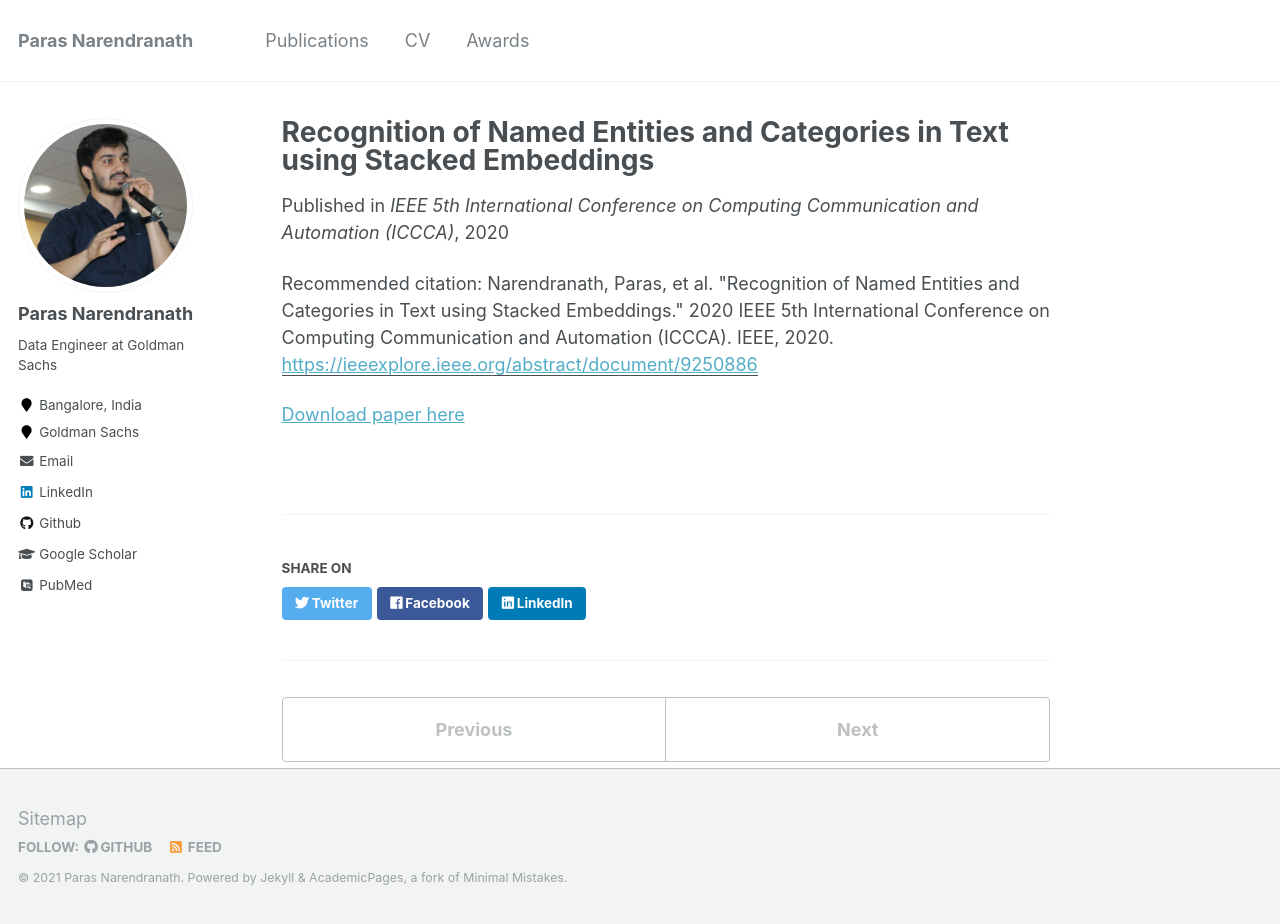
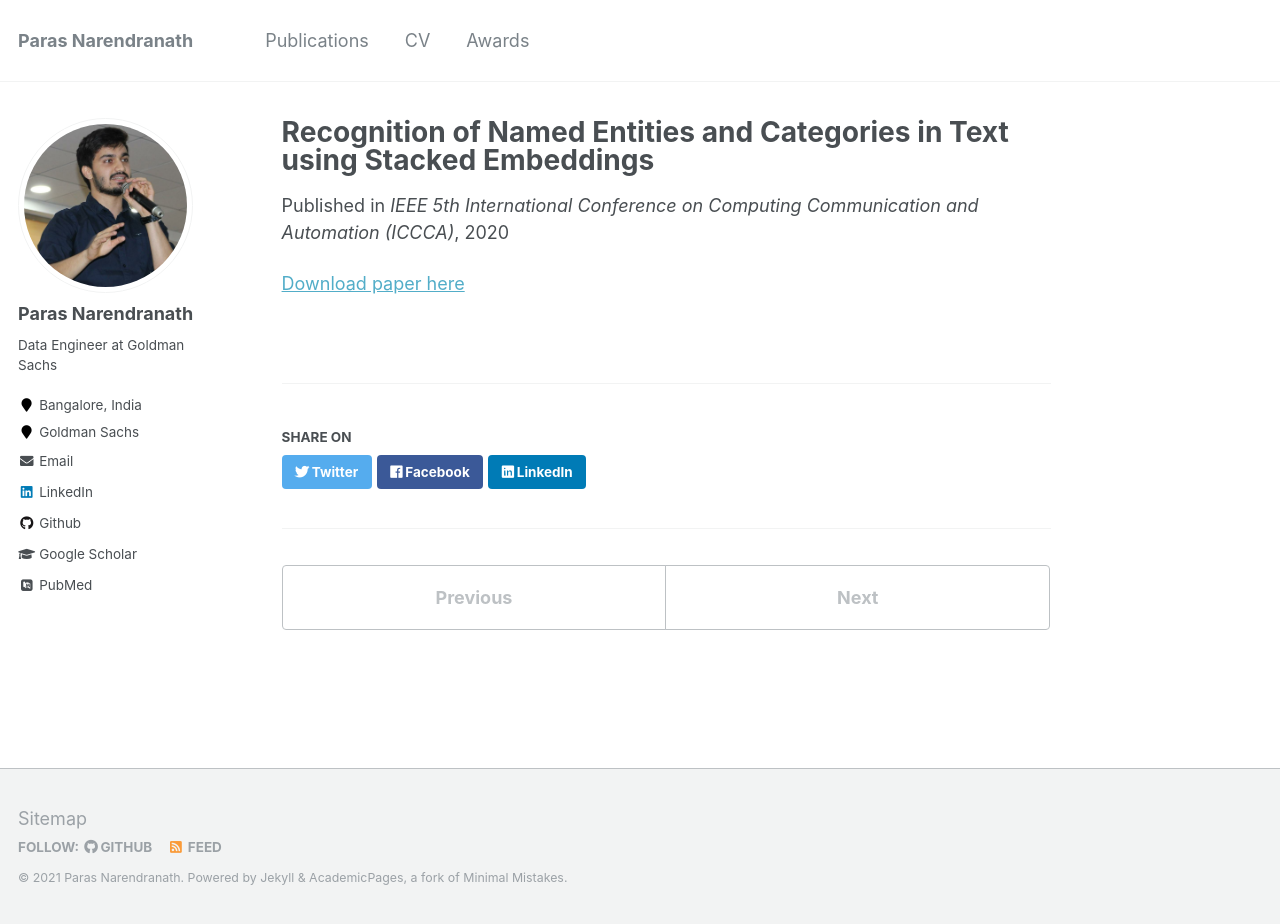
Before and after one commit to parasnaren/github-io-page, a Jekyll site: the page built from _publications/2009-10-01-paper-title-number-1.md, in a window 1280 px wide and 924 px high. Built offline with Jekyll 4.4.1, drawn with Linux system fonts in a browser that asks for light colours; some web fonts are replaced.

Commit message:
References update

```diff
--- a/_publications/2009-10-01-paper-title-number-1.md
+++ b/_publications/2009-10-01-paper-title-number-1.md
@@ -2,11 +2,10 @@
 title: "Recognition of Named Entities and Categories in Text using Stacked Embeddings"
 collection: publications
 permalink: /publication/2010-10-01-paper-title-number-2
-excerpt: ''
+excerpt: '<b>Narendranath, Paras</b>, et al. "Recognition of Named Entities and Categories in Text using Stacked Embeddings." 2020 IEEE 5th International Conference on Computing Communication and Automation (ICCCA). IEEE, 2020.'
 date: 2020-10-11
 venue: 'IEEE 5th International Conference on Computing Communication and Automation (ICCCA)'
 paperurl: 'https://ieeexplore.ieee.org/abstract/document/9250886'
-citation: 'Narendranath, Paras, et al. "Recognition of Named Entities and Categories in Text using Stacked Embeddings." 2020 IEEE 5th International Conference on Computing Communication and Automation (ICCCA). IEEE, 2020.'
 ---
 
 [Download paper here](https://ieeexplore.ieee.org/abstract/document/9250886)
--- a/_publications/2015-10-01-paper-title-number-3.md
+++ b/_publications/2015-10-01-paper-title-number-3.md
@@ -6,7 +6,6 @@ excerpt: '<b>Paras Narendranath</b>, Anurag Pachauri, Roopa R. (2020). Hybrid Ap
 date: 2020-06-14
 venue: 'International Journal of Advanced Science and Technology'
 paperurl: 'http://sersc.org/journals/index.php/IJAST/article/view/20178'
-citation: 'Paras Narendranath, Anurag Pachauri, Roopa R. (2020). Hybrid Approach to Binary News Classification. International Journal of Advanced Science and Technology, 29(4s), 2367 - 2377'
 ---
 
 [Download paper here](http://sersc.org/journals/index.php/IJAST/article/view/20178/10263)
```
Also changed, not shown: _publications/2010-10-01-paper-title-number-2.md (+1 -2 lines), 1 other file.
